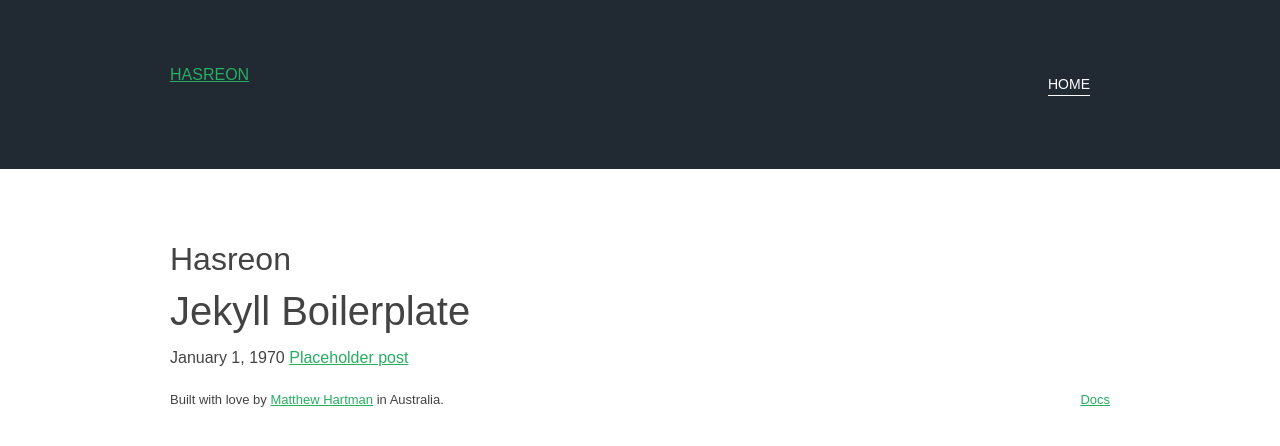
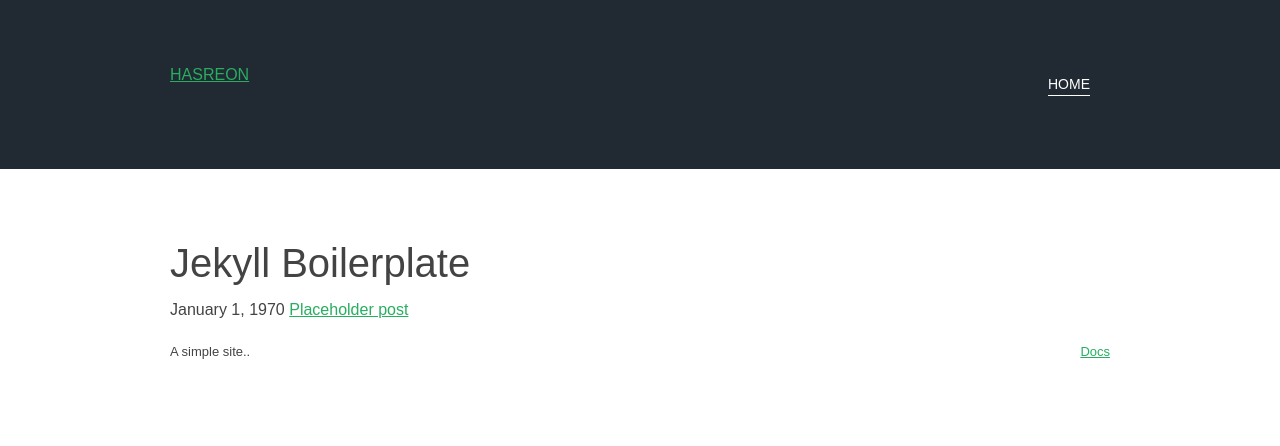
Before and after one commit to Hasreon/Hasreon.github.io, a Jekyll site: the page built from index.html, in a window 1280 px wide. Shown: the top 446 px of the page. Built offline with Jekyll 4.4.1, drawn with Linux system fonts in a browser that asks for light colours.

Commit message:
Additions...

```diff
--- a/_layouts/default.html
+++ b/_layouts/default.html
@@ -20,15 +20,14 @@
 
 <div class="row">
   <div class="container introduction-block clear thin">
-  	<h2>{{site.title}}</h2>
-	{{content}}
+    {{content}}
   </div>
 </div>
 
 <div class="footer">
   <div class="container clear">
     <div class="left col-6 left-text mobile-full mobile-left-text">
-      Built with love by <a title=":)" href="http://www.matthewhartman.com.au">Matthew Hartman</a> in Australia.
+      A simple site..
     </div>
     <div class="right col-6 right-text mobile-full mobile-left-text">
       <ul class="inline-list footer-list">
```
Also changed, not shown: _layouts/page.html (added, +8 -0 lines).
